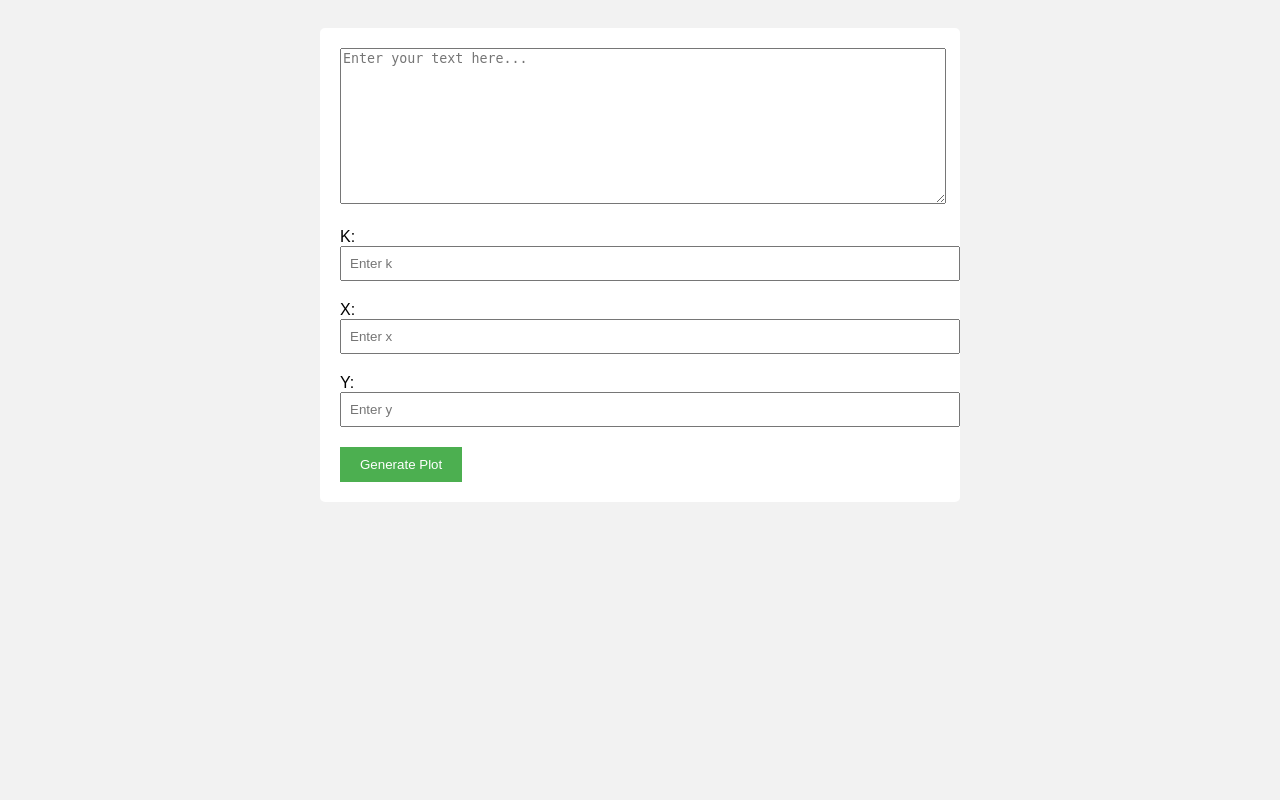
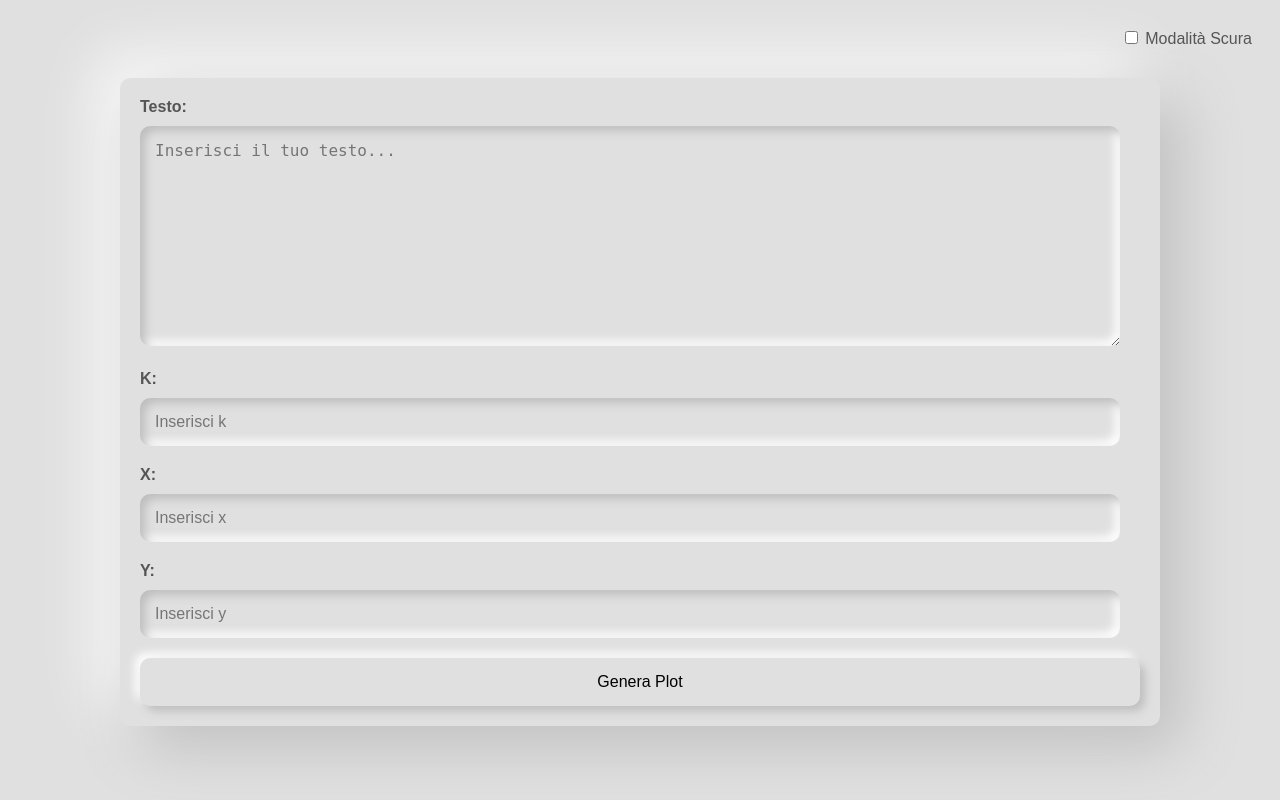
Before and after one commit to giammisimo/minizinc-2dpacking, a Flask app: page / in a window 1280 px wide. Run offline with Flask 3, Linux system fonts and the light colour scheme.

Commit message:
aggiornato lo stile del file index.html

```diff
--- a/web/src/templates/index.html
+++ b/web/src/templates/index.html
@@ -1,76 +1,145 @@
 <!DOCTYPE html>
 <html lang="en">
+
 <head>
     <meta charset="UTF-8">
     <meta name="viewport" content="width=device-width, initial-scale=1.0">
     <title>Flask Text to Plot</title>
     <style>
+        :root {
+            --background-color: #e0e0e0;
+            --text-color: #555;
+            --form-background: #e0e0e0;
+            --input-text-color: #000;
+            --shadow-light: #ffffff;
+            --shadow-dark: #bebebe;
+        }
+
         body {
             font-family: Arial, sans-serif;
-            background-color: #f2f2f2;
+            background-color: var(--background-color);
+            color: var(--text-color);
             padding: 20px;
         }
 
         form {
-            background-color: #fff;
+            width: 1000px;
+            background-color: var(--form-background);
             padding: 20px;
-            border-radius: 5px;
-            max-width: 600px;
+            border-radius: 10px;
+            max-width: 90%;
             margin: auto;
+            box-shadow: 20px 20px 60px var(--shadow-dark),
+                        -20px -20px 60px var(--shadow-light);
         }
 
-        textarea {
-            width: 100%;
-            margin-bottom: 10px;
+        textarea,
+        input[type="text"] {
+            width: calc(100% - 20px);
+            margin-bottom: 20px;
+            padding: 15px;
+            border: none;
+            border-radius: 10px;
+            background: var(--form-background);
+            color: var(--input-text-color);
+            box-shadow: inset 5px 5px 10px var(--shadow-dark),
+                        inset -5px -5px 10px var(--shadow-light);
+            font-size: 16px;
+            box-sizing: border-box;
         }
 
-        input[type="text"] {
+        button {
             width: 100%;
-            margin-bottom: 10px;
-            padding: 8px;
+            padding: 15px;
+            border: none;
+            border-radius: 10px;
+            background: var(--form-background);
+            box-shadow: 5px 5px 10px var(--shadow-dark),
+                        -5px -5px 10px var(--shadow-light);
+            font-size: 16px;
+            cursor: pointer;
+        }
+
+        button:active {
+            box-shadow: inset 5px 5px 10px var(--shadow-dark),
+                        inset -5px -5px 10px var(--shadow-light);
         }
 
         label {
             display: block;
-            margin-top: 10px;
-        }
-
-        button {
-            background-color: #4CAF50;
-            color: white;
-            padding: 10px 20px;
-            border: none;
-            cursor: pointer;
-            margin-top: 10px;
-        }
-
-        button:hover {
-            background-color: #45a049;
+            margin-bottom: 10px;
+            font-weight: bold;
         }
 
         img {
+            width: 600px;
             max-width: 100%;
             height: auto;
             display: block;
             margin: 20px auto;
-            width: 600px;
+            border-radius: 10px;
+            box-shadow: 10px 10px 30px var(--shadow-dark),
+                        -10px -10px 30px var(--shadow-light);
+        }
+
+        .toggle-container {
+            display: flex;
+            justify-content: flex-end;
+            margin-bottom: 20px;
+        }
+
+        .toggle-container label {
+            cursor: pointer;
+            font-weight: normal;
         }
     </style>
 </head>
+
 <body>
+    <div class="toggle-container">
+        <label for="darkModeToggle">
+            <input type="checkbox" id="darkModeToggle">
+            Modalità Scura
+        </label>
+    </div>
+
     {% if plot_url %}
-        <img src="{{ plot_url }}" alt="Generated Plot">
+    <img src="{{ plot_url }}" alt="Generated Plot">
     {% endif %}
 
     <form method="POST">
-        <textarea name="text_content" rows="10" placeholder="Enter your text here...">{{ text_content }}</textarea>
+        <label for="text_content">Testo:</label>
+        <textarea id="text_content" name="text_content" rows="10"
+            placeholder="Inserisci il tuo testo...">{{ text_content }}</textarea>
         <label for="k">K:</label>
-        <input type="text" id="k" name="k" value="{{ k_value }}" placeholder="Enter k">
+        <input type="text" id="k" name="k" value="{{ k_value }}" placeholder="Inserisci k">
         <label for="x">X:</label>
-        <input type="text" id="x" name="x" value="{{ x_value }}" placeholder="Enter x">
+        <input type="text" id="x" name="x" value="{{ x_value }}" placeholder="Inserisci x">
         <label for="y">Y:</label>
-        <input type="text" id="y" name="y" value="{{ y_value }}" placeholder="Enter y">
-        <button type="submit">Generate Plot</button>
+        <input type="text" id="y" name="y" value="{{ y_value }}" placeholder="Inserisci y">
+        <button type="submit">Genera Plot</button>
     </form>
+
+    <script>
+        const darkModeToggle = document.getElementById('darkModeToggle');
+        darkModeToggle.addEventListener('change', () => {
+            if (darkModeToggle.checked) {
+                document.documentElement.style.setProperty('--background-color', '#333');
+                document.documentElement.style.setProperty('--text-color', '#ddd');
+                document.documentElement.style.setProperty('--form-background', '#444');
+                document.documentElement.style.setProperty('--input-text-color', '#fff');
+                document.documentElement.style.setProperty('--shadow-light', '#555');
+                document.documentElement.style.setProperty('--shadow-dark', '#222');
+            } else {
+                document.documentElement.style.setProperty('--background-color', '#e0e0e0');
+                document.documentElement.style.setProperty('--text-color', '#555');
+                document.documentElement.style.setProperty('--form-background', '#e0e0e0');
+                document.documentElement.style.setProperty('--input-text-color', '#000');
+                document.documentElement.style.setProperty('--shadow-light', '#ffffff');
+                document.documentElement.style.setProperty('--shadow-dark', '#bebebe');
+            }
+        });
+    </script>
 </body>
+
 </html>
```
